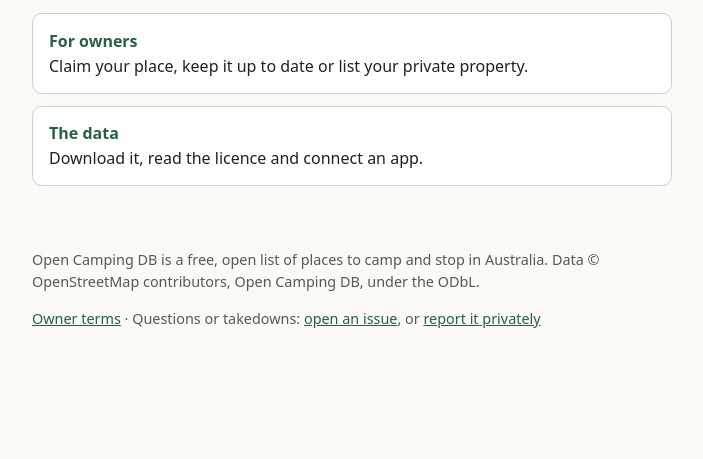
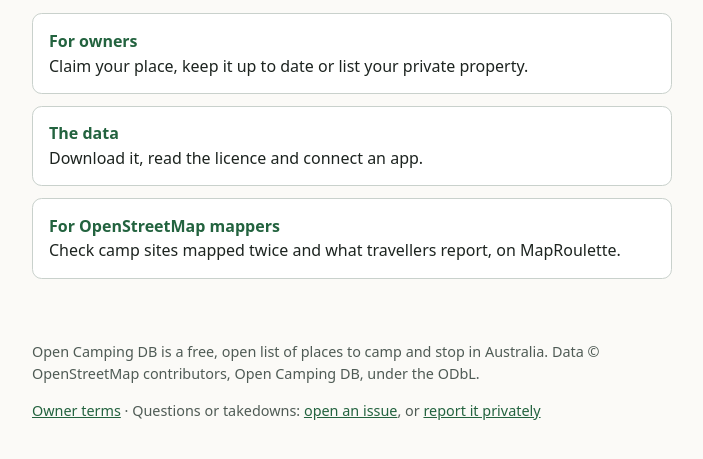
Before and after one commit to opencampingdb/opencampingdb.github.io, a plain HTML site: page index.html in a window 1280 px wide. Shown: the part 175-634 px from the top of the page, without its empty margins (288-991 px from the left). Drawn offline with Linux system fonts and the light colour scheme.

Commit message:
Home page: link the MapRoulette project for OpenStreetMap mappers
Co-Authored-By: Claude Opus 5.5 <noreply@anthropic.com>

```diff
--- a/index.html
+++ b/index.html
@@ -21,6 +21,7 @@
       <ul class="choices">
         <li><a href="owners/"><strong>For owners</strong>Claim your place, keep it up to date or list your private property.</a></li>
         <li><a href="https://github.com/opencampingdb/data"><strong>The data</strong>Download it, read the licence and connect an app.</a></li>
+        <li><a href="https://maproulette.org/browse/projects/66368"><strong>For OpenStreetMap mappers</strong>Check camp sites mapped twice and what travellers report, on MapRoulette.</a></li>
       </ul>
     </main>
     <footer>
```
